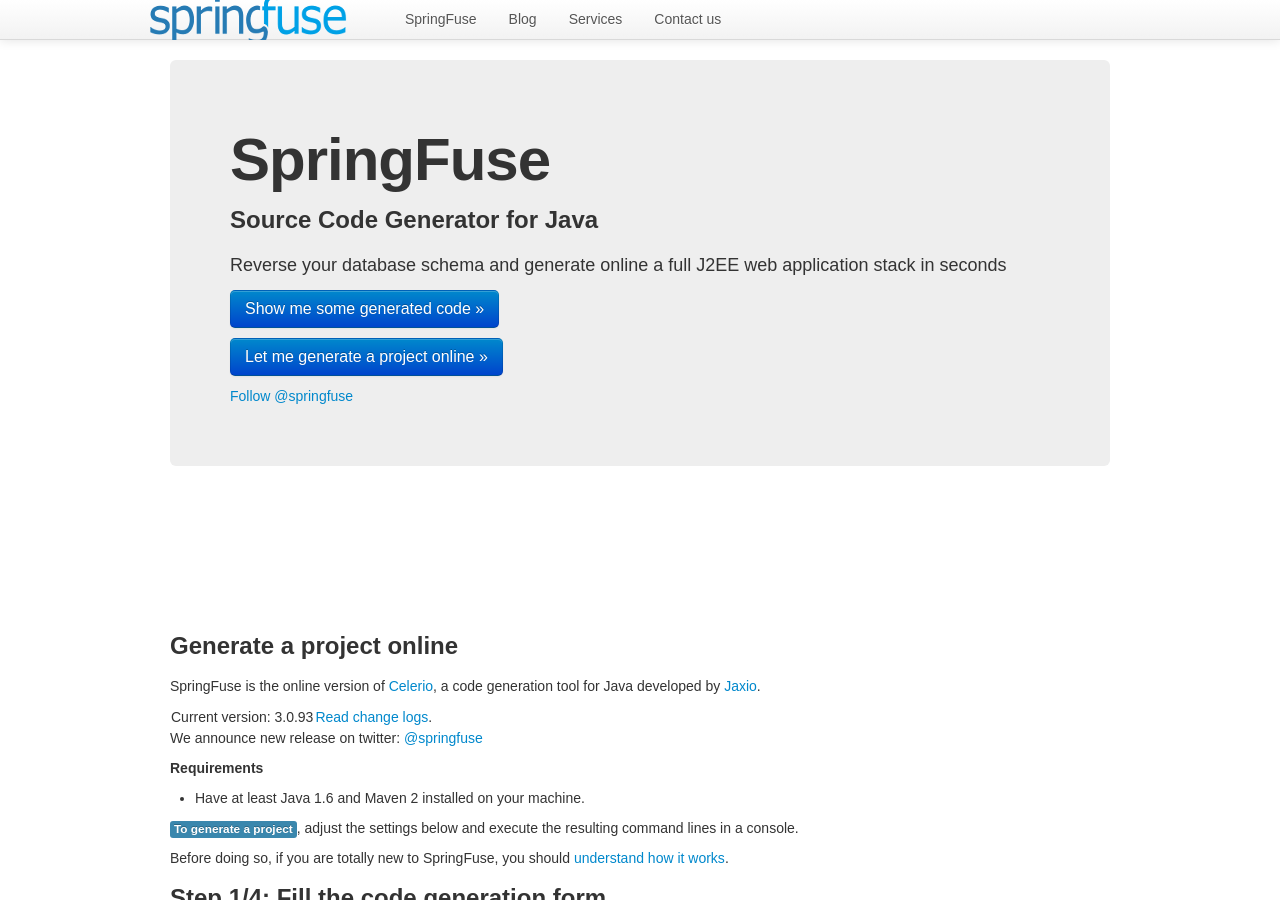
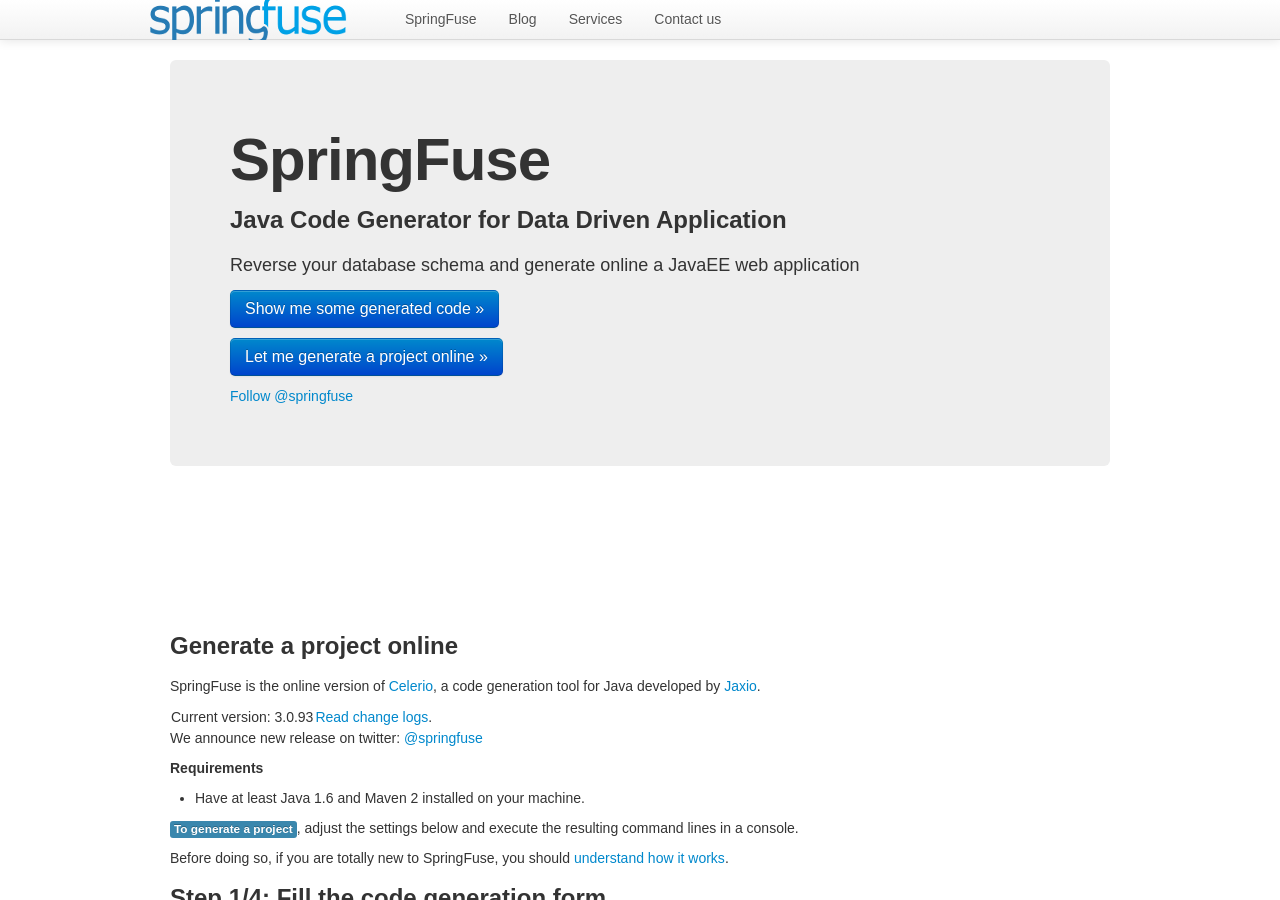
Before and after one commit to springfuse/springfuse.github.com, a Jekyll site: the page built from index.md, in a window 1280 px wide and 900 px high. Built offline with Jekyll 4.4.1, drawn with Linux system fonts in a browser that asks for light colours; Markdown is read by kramdown in place of the engine named in the settings; comment, search, counter and statistics services are not loaded.

Commit message:
cosmetic

```diff
--- a/index.md
+++ b/index.md
@@ -5,8 +5,8 @@ title: SpringFuse - Online Java Code Generator
 <!-- Main hero unit for a primary marketing message or call to action -->
 <div class="hero-unit">
     <h1>SpringFuse</h1>
-    <h3>Source Code Generator for Java</h3>
-	<p>Reverse your database schema and generate online a full J2EE web application stack in seconds</p>
+    <h3>Java Code Generator for Data Driven Application</h3>
+	<p>Reverse your database schema and generate online a JavaEE web application</p>
     <p><a href="https://github.com/jaxio/generated-projects" class="btn btn-primary btn-large">Show me some generated code &raquo;</a></p>
     <p><a href="#gen" class="btn btn-primary btn-large">Let me generate a project online &raquo;</a></p>
 	<div><g:plusone></g:plusone></div>
```
